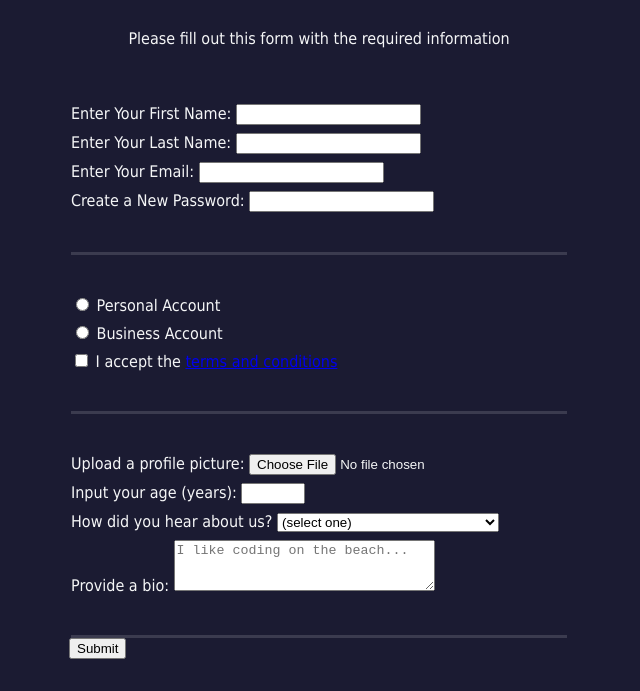
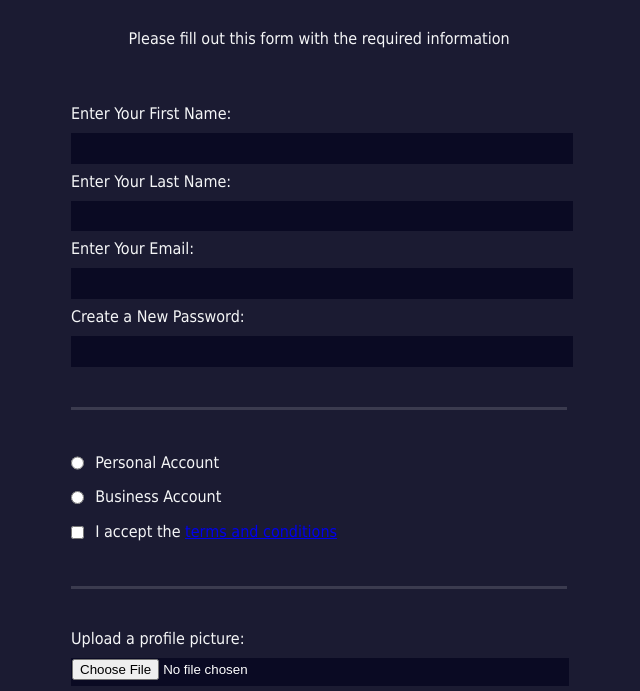
Before and after one commit to Tatyks/registration_form, a plain HTML site: page index.html in a window 1280 px wide. Shown: the part 73-764 px from the top of the page, without its empty margins (321-961 px from the left). Drawn offline with Linux system fonts and the light colour scheme.

Commit message:
Complete step 56

```diff
--- a/index.html
+++ b/index.html
@@ -12,45 +12,47 @@
   <p>Please fill out this form with the required information</p>
   <form method="post" action='https://register-demo.freecodecamp.org'>
     <fieldset>
-      <label for="first-name">
+      <label for="fname">
         Enter Your First Name:
-        <input id="first-name" type="text" required="" />
+        <input id="fname" name="fname" type="text" required="" />
       </label>
       <label for="last-name">
         Enter Your Last Name:
-        <input id="last-name" type="text" required="" />
+        <input id="last-name" type="text" name="last-name" required="" />
       </label>
       <label for="email">
         Enter Your Email:
-        <input id="email" type="text" required="" />
+        <input id="email" type="text" name="email" required="" />
       </label>
       <label for="new-password">
         Create a New Password:
-        <input id="password" pattern="[a-z0-5]{8,}" type="text" required="" />
+        <input id="password" pattern="[a-z0-5]{8,}" type="text" name="password" required="" />
       </label>
     </fieldset>
 
     <fieldset>
       <label for="personal-account">
-        <input type="radio" name="account-type" id="personal-account" />
+        <input class="inline" type="radio" name="account-type" id="personal-account" />
         Personal Account
       </label>
       <label for="business-account">
-        <input type="radio" name="account-type" id="business-account" />
+        <input class="inline" type="radio" name="account-type" id="business-account" />
         Business Account
       </label>
       <label for="terms-and-conditions">
-        <input type="checkbox" required id="terms-and-conditions" />
+        <input class="inline" type="checkbox" required id="terms-and-conditions" />
         I accept the
         <a href="https://www.freecodecamp.org/news/terms-of-service/">terms and conditions</a>
       </label>
     </fieldset>
 
     <fieldset>
-      <label for="profile-picture">Upload a profile picture: <input id="profile-picture" type="file"></label>
-      <label for="age">Input your age (years): <input id="age" type="number" min="13" max="120" /></label>
+      <label for="profile-picture">Upload a profile picture:
+        <input id="profile-picture" type="file" name="profile-picture"></label>
+      <label for="age">Input your age (years): <input id="age" type="number" min="13" max="120" name="age" />
+      </label>
       <label for="referrer">How did you hear about us?
-      <select>
+      <select id="referrer" name="referrer">
         <option value="">(select one)</option>
         <option value="1">freeCodeCamp News</option>
         <option value="2">freeCodeCamp YouTube Channel</option>
@@ -59,7 +61,9 @@
       </select>
       </label>
       <label for="bio">Provide a bio:
-        <textarea id="bio" rows="3" cols="30" placeholder="I like coding on the beach..."></textarea>
+        <textarea id="bio" rows="3" cols="30" placeholder="I like coding on the beach..." name="bio">
+
+        </textarea>
       </label>
     </fieldset>
     <input type="submit" value="Submit" />
--- a/styles.css
+++ b/styles.css
@@ -27,3 +27,25 @@ body {
   border: none;
   border-bottom: 3px solid #3b3b4f;
  }
+
+ fieldset:last-of-type {
+  border-bottom: none;
+ }
+ input,textarea,select {
+  margin: 10px 0 0 0;
+  width: 100%;
+  min-height: 2em;
+}
+.inline {
+  width: unset;
+  margin:0 0.5em 0 0;
+  vertical-align: middle;
+
+}
+input,
+textarea {
+  background-color:  #0a0a23;
+  border: 1px solid #0a0a23 ;
+  color: #ffffff;
+
+}
```
